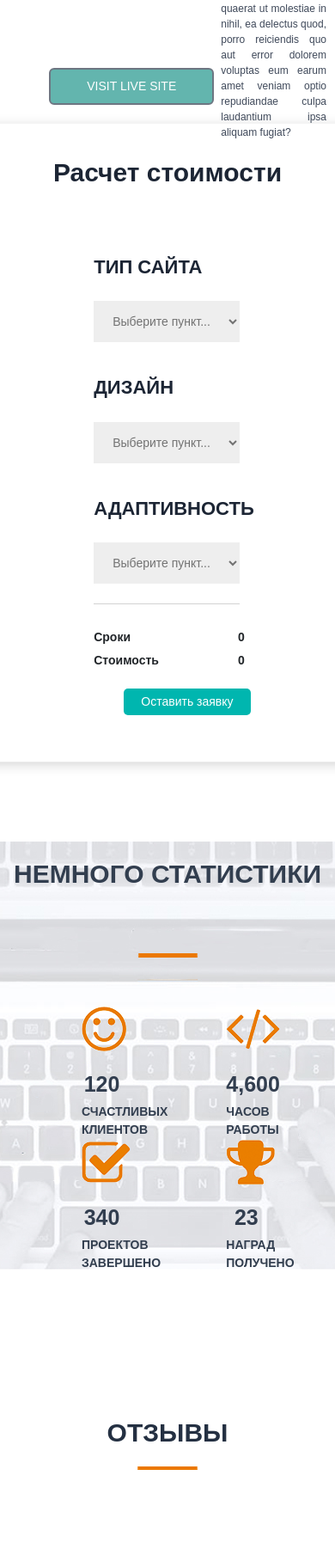
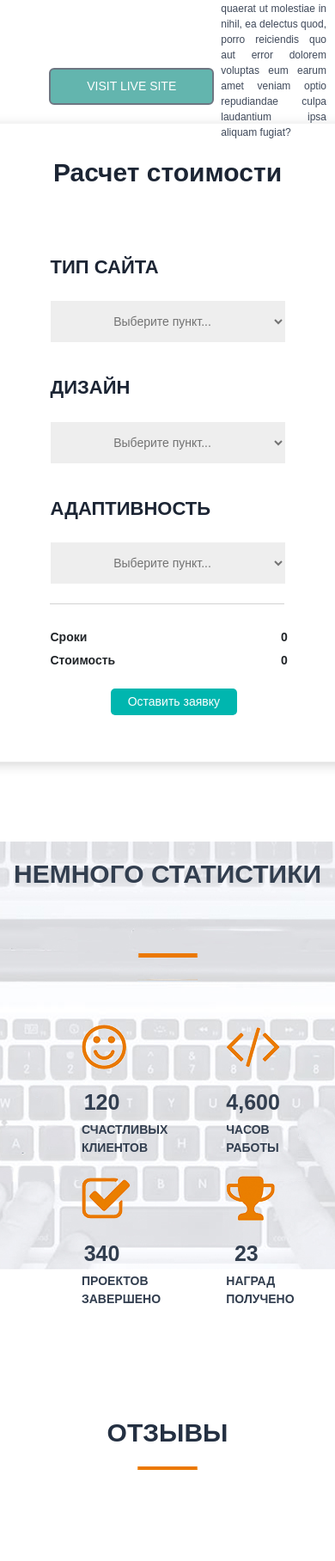
Before and after one commit to YarosLaVpla/YarosLaVpla.github.io, a plain HTML site: page src/index.html in a window 390 px wide. Shown: the part 3960-5776 px from the top of the page at 86% size. Drawn offline with nearby package versions, Linux system fonts and the light colour scheme.

Commit message:
Add files via upload

```diff
--- a/src/css/style.css
+++ b/src/css/style.css
@@ -709,145 +709,93 @@ nav {
         margin-left: 46%;
     }
 }
-
-@media (max-width: 575px) {
-    .price input {
-        margin-left: 37%;
+@media (max-width: 1450px){
+    .price select {
+        width: 62%;
+        margin-left: 19%;
+        /*padding-left: 19%;*/
+    }
+    .price {
+        background: none;
+        background: url(../img/greyline.jpg) 49.6% 74%/62% no-repeat, url(../img/rama.png) center/auto 100% no-repeat, url(../img/white.jpg) center/cover fixed no-repeat;
     }
 
-    /*.price select{
-        padding-left: 21%;
-    }*/
-}
-
-/*@media (max-width: 1200px) {
     .price h3 {
-        margin-left: 16.6%;
-    }
-
-    .price select {
-        margin: 19px 0px 40px 16.6%;
+        margin-left: 19%;
     }
 
     .begin {
-        padding: 12px 0px 0px 16.6%;
+        padding-left: 19%;
     }
 
     .begin1 {
-        padding: 12px 0px 0px 16.6%;
+        padding-left: 19%;
+    }
+
+    #I0 {
+        margin-left: 75.5%;
+    }
+
+    #II0 {
+        margin-left: 75.5%;
+    }
+
+    .price input {
+        margin-left: 42%;
+    }
+}
+@media (max-width: 991px){
+    .price select {
+        width: 70%;
+        margin-left: 15%;
+        /*padding-left: 19%;*/
+    }
+    .price {
+        background: none;
+        background: url(../img/greyline.jpg) 49.6% 74%/70% no-repeat, url(../img/rama.png) center/auto 100% no-repeat, url(../img/white.jpg) center/cover fixed no-repeat;
+    }
+
+    .price h3 {
+        margin-left: 15%;
+    }
+
+    .begin {
+        padding-left: 15%;
+    }
+
+    .begin1 {
+        padding-left: 15%;
+    }
+
+    #I0 {
+        margin-left: 81%;
+    }
+
+    #II0 {
+        margin-left: 81%;
+    }
+
+    .price input {
+        margin-left: 42%;
+    }
+}
+@media (max-width: 767px){
+    .price input {
+        margin-left: 39%;
+    }
+}
+@media (max-width: 575px){
+    .price input {
+        margin-left: 36%;
+    }
+}
+@media (max-width: 450px){
+    .price input {
+        margin-left: 33%;
     }
 }
 
-@media (max-width: 991px) {
-    .price h3 {
-        margin-left: 10.6%;
-    }
 
-    .price select {
-        margin: 19px 0px 40px 10.6%;
-    }
-
-    .begin {
-        padding: 12px 0px 0px 10.6%;
-    }
-
-    .begin1 {
-        padding: 12px 0px 0px 10.6%;
-    }
-}
-@media (max-width: 880px) {
-    .price select {
-        margin: 19px 0px 40px 11.6%;
-        padding: 15px 230px;
-    }
-    #I0 {
-        margin-left: 592px;
-        margin-top: -21px;
-    }
-    #II0 {
-        margin-left: 592px;
-        margin-top: -21px;
-    }
-}
-
-@media (max-width: 767px) {
-    .price h3 {
-        margin-left: 11.6%;
-    }
-
-    .price select {
-        margin: 19px 0px 40px 11.6%;
-        padding: 15px 218px;
-    }
-
-    .begin {
-        padding: 12px 0px 0px 11.6%;
-    }
-
-    .begin1 {
-        padding: 12px 0px 0px 11.6%;
-    }
-
-    .price input {
-        margin-left: 39%;
-    }
-
-    #I0 {
-        margin-left: 562px;
-        margin-top: -21px;
-    }
-
-    #II0 {
-        margin-left: 562px;
-        margin-top: -21px;
-    }
-}
-@media (max-width: 680px) {
-    .price select {
-        margin: 19px 0px 40px 11.6%;
-        padding: 15px 180px;
-    }
-    #I0 {
-        margin-left: 484px;
-        margin-top: -21px;
-    }
-    #II0 {
-        margin-left: 484px;
-        margin-top: -21px;
-    }
-}
-
-@media (max-width: 575px) {
-    .price select {
-        margin: 19px 0px 40px 11.6%;
-        padding: 15px 150px;
-    }
-    #I0 {
-        margin-left: 425px;
-        margin-top: -21px;
-    }
-    #II0 {
-        margin-left: 425px;
-        margin-top: -21px;
-    }
-}
-@media (max-width: 510px) {
-    .price select {
-        margin: 19px 0px 40px 11.6%;
-        padding: 15px 100px;
-    }
-    #I0 {
-        margin-left: 325px;
-        margin-top: -21px;
-    }
-    #II0 {
-        margin-left: 325px;
-        margin-top: -21px;
-    }
-    .price input {
-        margin-left: 33%;
-    }
-}*/
 .statis {
     width: 100%;
     height: 550px;
@@ -1102,7 +1050,7 @@ nav {
 
 .myBtn {
     display: block;
-    margin-left: 46%;
+    margin-left: 46.7%;
     margin-top: 30px;
     padding: 12px 15px;
     border: 2px solid #fff;
@@ -1123,6 +1071,12 @@ nav {
 
 @keyframes heartBeat {
     animate__heartBeat;
+}
+@media (max-width: 1600px){
+    .myBtn{ margin-left: 45%;}
+}
+@media (max-width: 1100px){
+    .myBtn{ margin-left: 43%;}
 }
 @media (max-width: 991px) {
     #geo{
@@ -1160,6 +1114,7 @@ nav {
 }
 #letter{
     width: 89%;
+    margin-left: 1%;
 }
 #phone{
     width: 40%;
@@ -1169,7 +1124,22 @@ nav {
     margin-left: 38%;
 }
 }
-
+@media (max-width: 530px) {
+    #geo{
+    width: auto;
+    margin-left: -4%;
+}
+#letter{
+    width: 88%;
+}
+#phone{
+    width: auto;
+    margin-left: 69%;
+}
+    .myBtn {
+    margin-left: 35%;
+}
+}
 /*@media (max-width: 767px) {
     .contacts li {
         width: auto;
--- a/src/index.html
+++ b/src/index.html
@@ -167,16 +167,16 @@
     <div class="statis">
         <h2>НЕМНОГО СТАТИСТИКИ</h2>
         <ul>
-            <li><img src="img/smile.png" alt=""><br><br>
+            <li><br><img src="img/smile.png" alt=""><br><br>
                 <h3><b>120</b></h3>СЧАСТЛИВЫХ КЛИЕНТОВ
             </li>
-            <li><img src="img/sign2.png" alt=""><br><br>
+            <li><br><img src="img/sign2.png" alt=""><br><br>
                 <h3><b>4,600</b></h3>ЧАСОВ РАБОТЫ
             </li>
-            <li><img src="img/gal.png" alt=""><br><br>
+            <li><br><img src="img/gal.png" alt=""><br><br>
                 <h3><b>340</b></h3>ПРОЕКТОВ ЗАВЕРШЕНО
             </li>
-            <li><img src="img/cube.png" alt=""><br><br>
+            <li><br><img src="img/cube.png" alt=""><br><br>
                 <h3><b>23</b></h3>НАГРАД ПОЛУЧЕНО
             </li>
         </ul>
```
